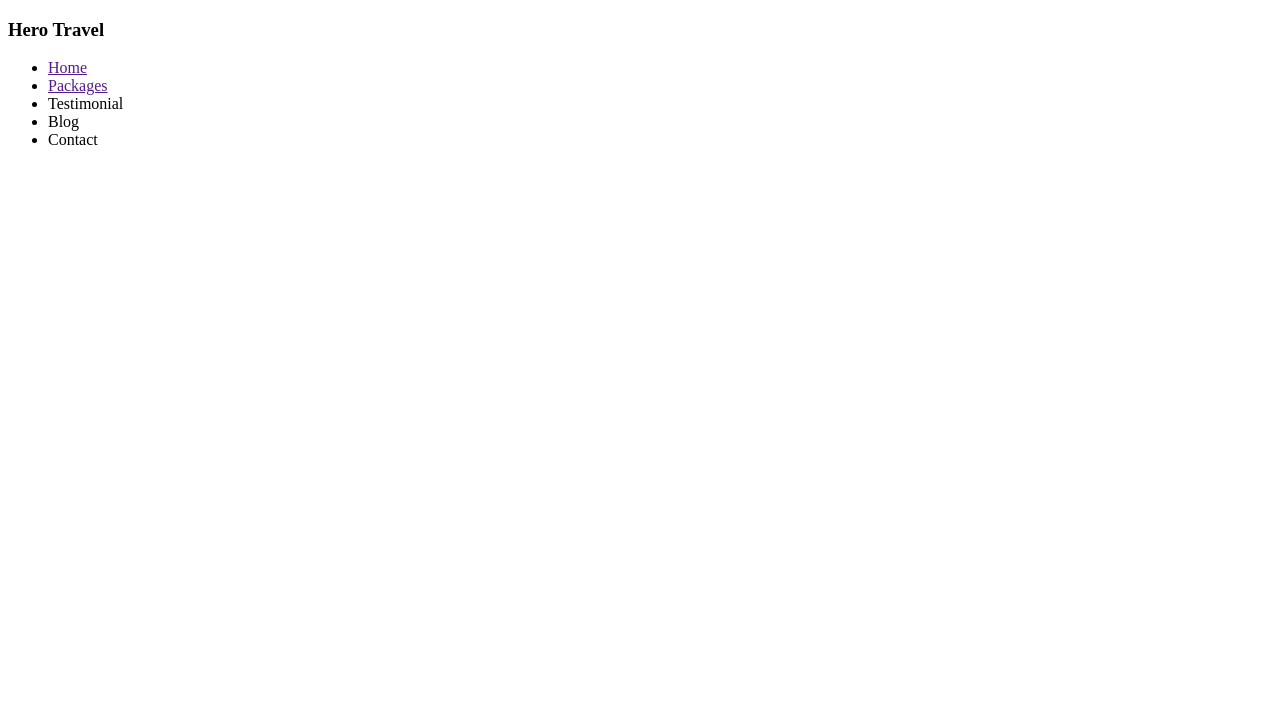
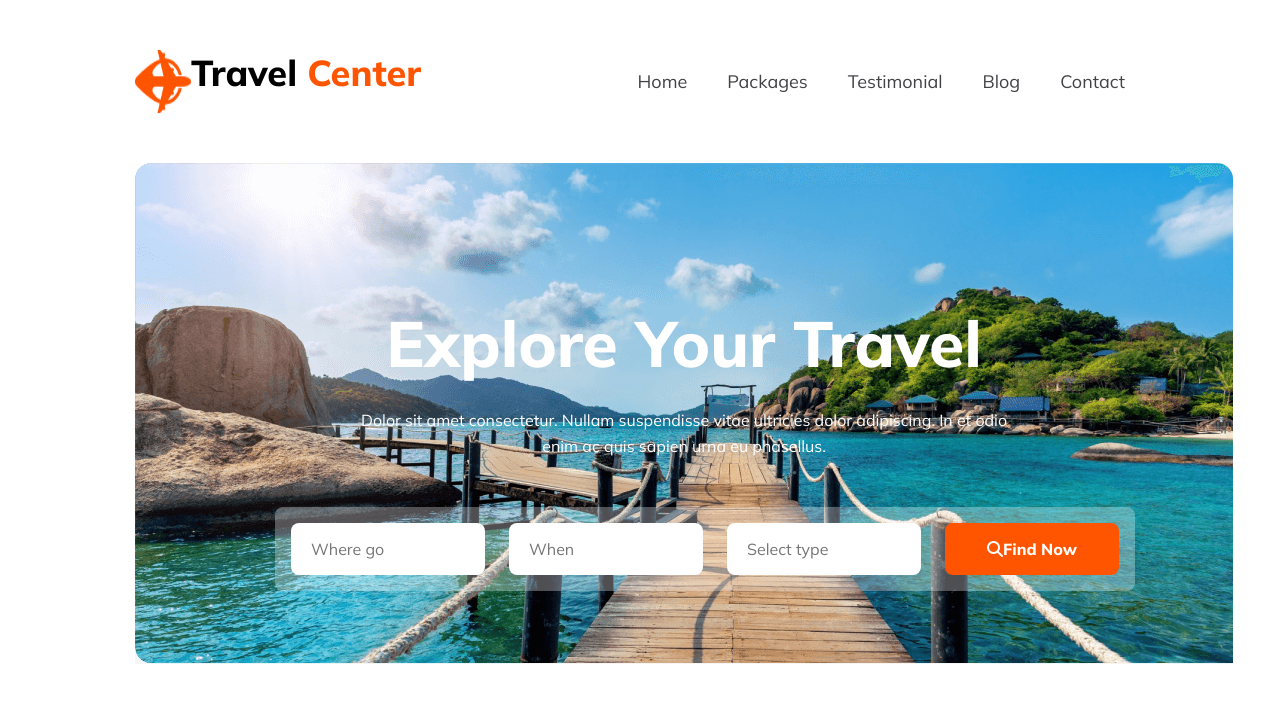
Before and after one commit to showlin1/Assignment-2, a plain HTML site: page index.html in a window 1280 px wide. Drawn offline with Linux system fonts and the light colour scheme.

Commit message:
added a header section

```diff
--- a/index.html
+++ b/index.html
@@ -1,22 +1,39 @@
 <!DOCTYPE html>
 <html lang="en">
+
 <head>
     <meta charset="UTF-8">
     <meta name="viewport" content="width=device-width, initial-scale=1.0">
-    <title>Hero Travel</title>
+    <title>Travel Center</title>
+    <link rel="stylesheet" href="styles/travel.css">
+    <link rel="stylesheet" href="https://cdnjs.cloudflare.com/ajax/libs/font-awesome/6.5.1/css/all.min.css">
 </head>
+
 <body>
     <header>
         <nav>
-            <h3>Hero Travel</h3>
+            <img src="Images/Group 40071 (2).png" alt="">
+            <h3 class="nav-title">Travel <span class="color">Center</span></h3>
+
             <ul>
                 <li><a href="">Home</a></li>
                 <li><a href="">Packages</a></li>
-                <li><a href=""></a>Testimonial</li>
-                <li><a href=""></a>Blog</li>
-                <li><a href=""></a>Contact</li>
+                <li><a href="">Testimonial</a></li>
+                <li><a href="">Blog</a></li>
+                <li><a href="">Contact</a></li>
             </ul>
         </nav>
+        <div class="banner">
+            <h1 class="banner-title">Explore Your Travel</h1>
+            <p class="banner-description">Dolor sit amet consectetur. Nullam suspendisse vitae ultricies dolor adipiscing.
+                In et odio <br> enim ac quis sapien urna eu phasellus.</p>
+                <form class="form">
+                    <input type="text" name="" id="" placeholder="Where go">
+                    <input type="text" name="" id="" placeholder="When" >
+                    <input type="text" name="" id="" placeholder="Select type">
+                    <button><i class="fa-solid fa-magnifying-glass"></i>Find Now</button>
+                </form>
+        </div>
     </header>
     <main>
 
@@ -25,4 +42,5 @@
 
     </footer>
 </body>
+
 </html>
--- a/styles/travel.css
+++ b/styles/travel.css
@@ -0,0 +1,108 @@
+/* Mulish font from google fonts */
+@import url('https://fonts.googleapis.com/css2?family=Mulish:wght@200;300;400;500;600;800&display=swap');
+
+* {
+    margin: 0;
+    padding: 0;
+    font-family: 'Mulish', sans-serif;
+}
+
+header {
+    padding: 50px 135px;
+}
+
+nav {
+    display: flex;
+    justify-content: space-between;
+}
+
+nav>ul {
+    display: flex;
+}
+
+nav li {
+    list-style: none;
+    margin: 20px;
+    font-size: 18px;
+    font-weight: 400;
+}
+
+nav li a {
+    text-decoration: none;
+    color: #424247;
+}
+
+.nav-title {
+    width: 800px;
+    font-size: 36px;
+    font-weight: 800;
+}
+
+.color {
+    color: #FF5400;
+}
+
+/* banner section */
+.banner {
+    background-image: url('../Images/Group\ 13\ \(1\)\ \(1\).png');
+    background-repeat: no-repeat;
+    width: 81%;
+    max-width: 1170px;
+    height: 500px;
+    padding: 140px;
+    margin-top: 50px;
+    border-radius: 16px;
+    /* background: linear-gradient(180deg, rgba(19, 19, 24, 0.80) 0%, rgba(19, 19, 24, 0.00) 100%); */
+
+}
+
+.banner-title {
+    color: #FFF;
+    font-size: 64px;
+    font-weight: 800;
+    text-align: center;
+    margin-bottom: 24px;
+}
+
+.banner-description {
+    color: #FFF;
+    text-align: center;
+    font-size: 16px;
+    font-weight: 400;
+    line-height: 26px;
+    margin-bottom: 48px;
+}
+
+.form {
+    display: inline-flex;
+    padding: 16px;
+    align-items: flex-start;
+    gap: 24px;
+    align-items: center;
+    border-radius: 8px;
+    background: rgba(255, 255, 255, 0.30);
+}
+
+.form input {
+    width: 174px;
+    height: 52px;
+    border: none;
+    border-radius: 8px;
+    background: #FFF;
+    color: rgba(19, 19, 24, 0.50);
+    font-size: 16px;
+    font-weight: 400;
+    padding-left: 20px;
+}
+
+.form button {
+    width: 174px;
+    height: 52px;
+    border-radius: 8px;
+    border: none;
+    background: #FF5400;
+    color: #FFF;
+    text-align: center;
+    font-size: 16px;
+    font-weight: 700;
+}
```
